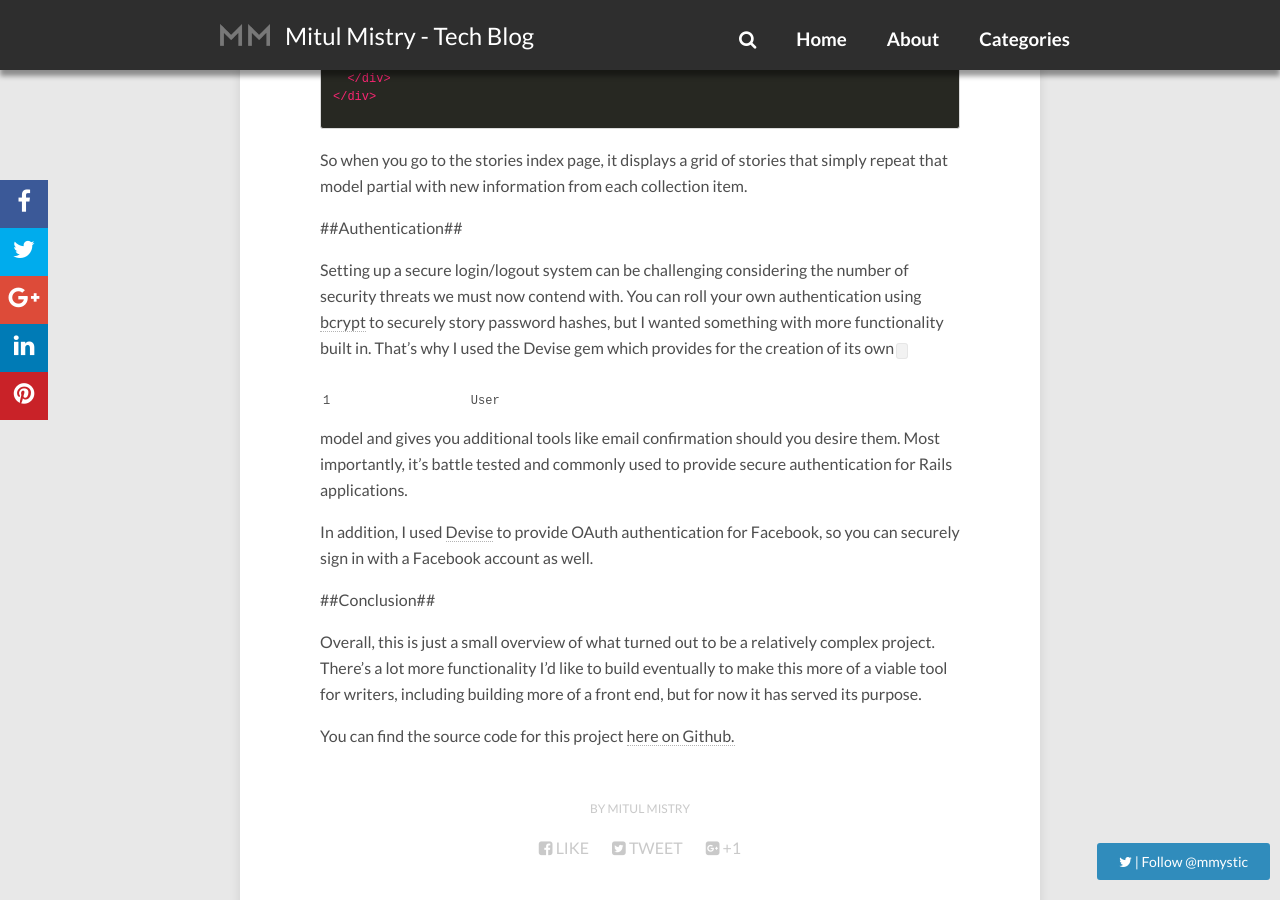
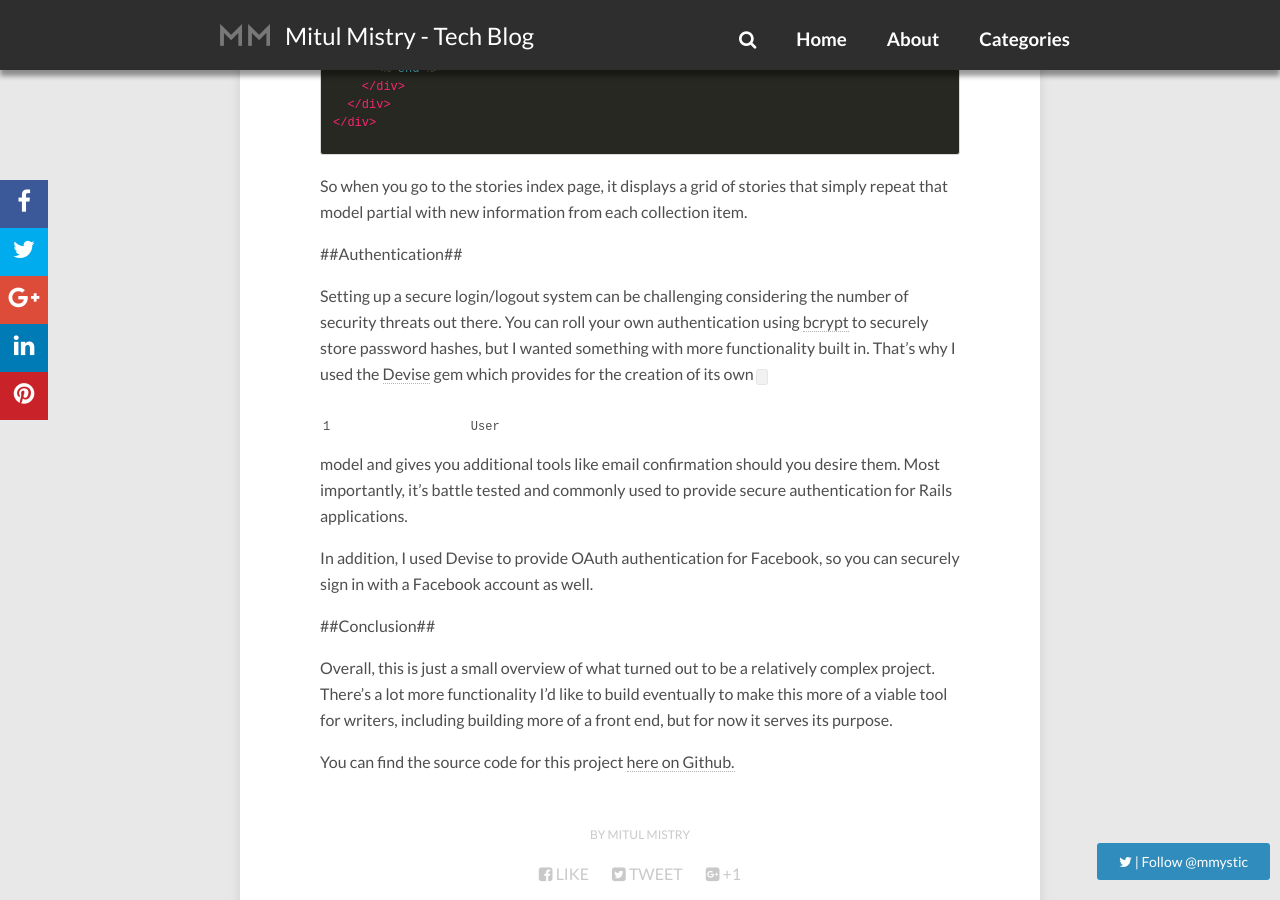
Before and after one commit to MitulMistry/MitulMistry.github.io, a Jekyll site: the page built from _posts/2016-03-22-rails-project.markdown, in a window 1280 px wide and 900 px high, scrolled down 4744 px. Built offline with Jekyll 4.4.1, drawn with Linux system fonts in a browser that asks for light colours; nearby versions of some CDN libraries; comment, search, counter and statistics services are not loaded; some of the changed text lies outside the part shown.

Commit message:
finished

```diff
--- a/_posts/2016-03-22-rails-project.markdown
+++ b/_posts/2016-03-22-rails-project.markdown
@@ -99,13 +99,13 @@
 
 ##Authentication##
 
-Setting up a secure login/logout system can be challenging considering the number of security threats we must now contend with. You can roll your own authentication using [bcrypt][bcrypt] to securely story password hashes, but I wanted something with more functionality built in. That's why I used the Devise gem which provides for the creation of its own `User` model and gives you additional tools like email confirmation should you desire them. Most importantly, it's battle tested and commonly used to provide secure authentication for Rails applications.
+Setting up a secure login/logout system can be challenging considering the number of security threats out there. You can roll your own authentication using [bcrypt][bcrypt] to securely store password hashes, but I wanted something with more functionality built in. That's why I used the [Devise][devise] gem which provides for the creation of its own `User` model and gives you additional tools like email confirmation should you desire them. Most importantly, it's battle tested and commonly used to provide secure authentication for Rails applications.
 
-In addition, I used [Devise][devise] to provide OAuth authentication for Facebook, so you can securely sign in with a Facebook account as well.
+In addition, I used Devise to provide OAuth authentication for Facebook, so you can securely sign in with a Facebook account as well.
 
 ##Conclusion##
 
-Overall, this is just a small overview of what turned out to be a relatively complex project. There's a lot more functionality I'd like to build eventually to make this more of a viable tool for writers, including building more of a front end, but for now it has served its purpose.
+Overall, this is just a small overview of what turned out to be a relatively complex project. There's a lot more functionality I'd like to build eventually to make this more of a viable tool for writers, including building more of a front end, but for now it serves its purpose.
 
 You can find the source code for this project [here on Github.][github-repo]
 
```
Also changed, not shown: other parts of _posts/2016-03-22-rails-project.markdown (+4 -4 lines), 5 other files.
